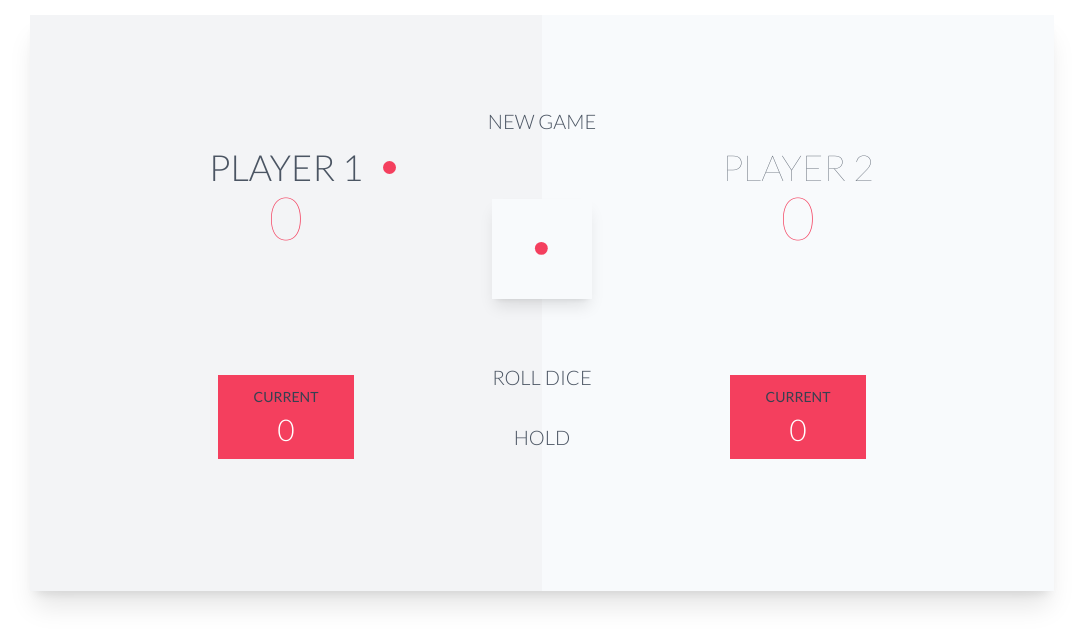
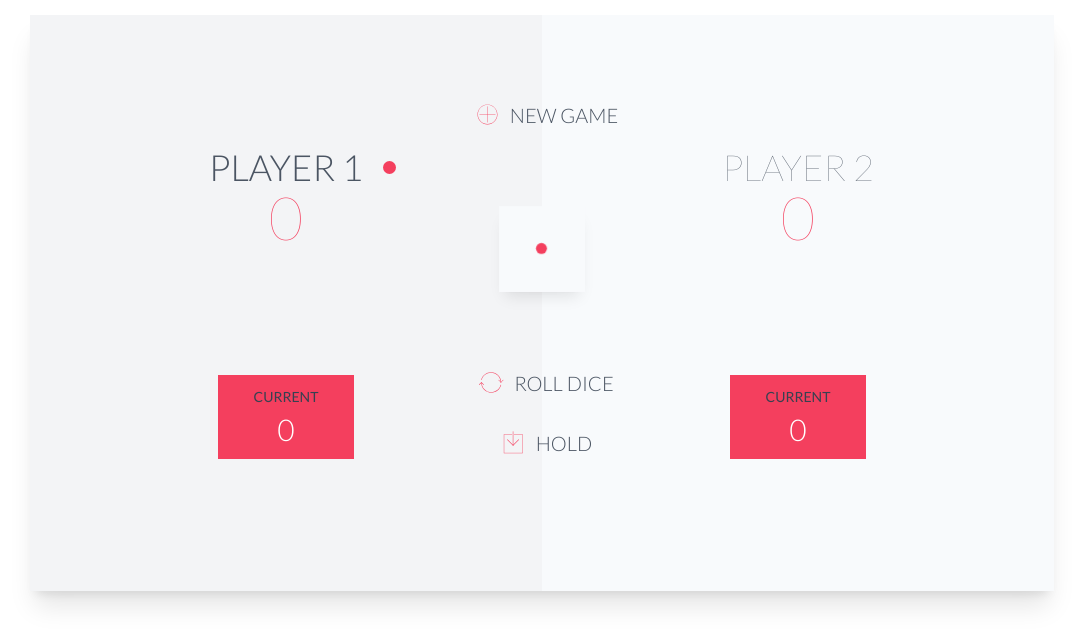
Before and after one commit to Arckanics/dice-game, a website: page dist/index.html in a window 1280 px wide. Shown: the whole page, without its empty margins (98-1181 px from the left). Drawn offline with Linux system fonts and the light colour scheme.

Commit message:
icon integrations and js optimisation

```diff
--- a/src/input.css
+++ b/src/input.css
@@ -41,10 +41,10 @@
   }
 
   .scene {
-    width: 100px;
-    height: 100px;
+    width: 80px;
+    height: 80px;
     perspective: 600px;
-    @apply m-auto my-16 shadow-lg
+    @apply m-auto my-20 shadow-lg
   }
 
   .dice {
@@ -52,14 +52,13 @@
     height: 100%;
     position: relative;
     transform-style: preserve-3d;
-    transform: translateZ(-50px);
     transition: transform 0.5s;
   }
 
   .dice__face {
     position: absolute;
-    width: 100px;
-    height: 100px;
+    width: 80px;
+    height: 80px;
     @apply bg-slate-50
   }
 
@@ -67,10 +66,24 @@
     fill: rgb(244 63 94);
   }
 
-  .dice__face--front  { transform: rotateY(  0deg) translateZ(50px); }
-  .dice__face--right  { transform: rotateY( 90deg) translateZ(50px); }
-  .dice__face--back   { transform: rotateY(180deg) translateZ(50px); }
-  .dice__face--left   { transform: rotateY(-90deg) translateZ(50px); }
-  .dice__face--top    { transform: rotateX( 90deg) translateZ(50px); }
-  .dice__face--bottom { transform: rotateX(-90deg) translateZ(50px); }
+  .dice__face--front  { transform: rotateY(  0deg) translateZ(40px); }
+  .dice__face--right  { transform: rotateY( 90deg) translateZ(40px); }
+  .dice__face--back   { transform: rotateY(180deg) translateZ(40px); }
+  .dice__face--left   { transform: rotateY(-90deg) translateZ(40px); }
+  .dice__face--top    { transform: rotateX( 90deg) translateZ(40px); }
+  .dice__face--bottom { transform: rotateX(-90deg) translateZ(40px); }
+
+  .icon-text {
+    display: flex;
+    @apply justify-center
+  }
+
+  .icon {
+    @apply w-11
+  }
+
+  .icon svg {
+    fill: rgb(244 63 94);
+    @apply h-7
+  }
 }
```
Also changed, not shown: dist/app.js, dist/images/icons/hold.svg (added), dist/images/icons/new.svg (added), dist/images/icons/roll.svg (added), dist/styles.css.
